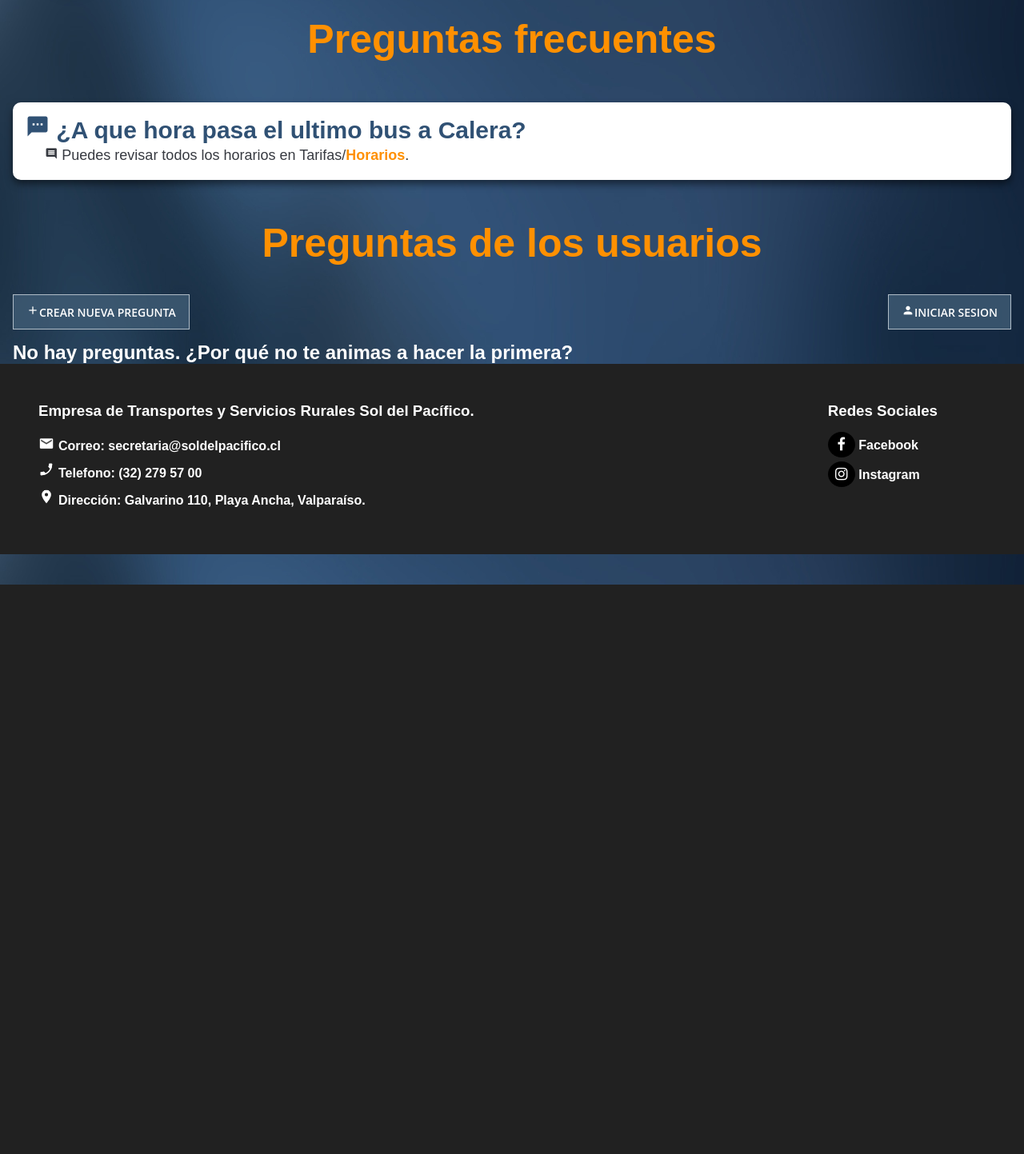
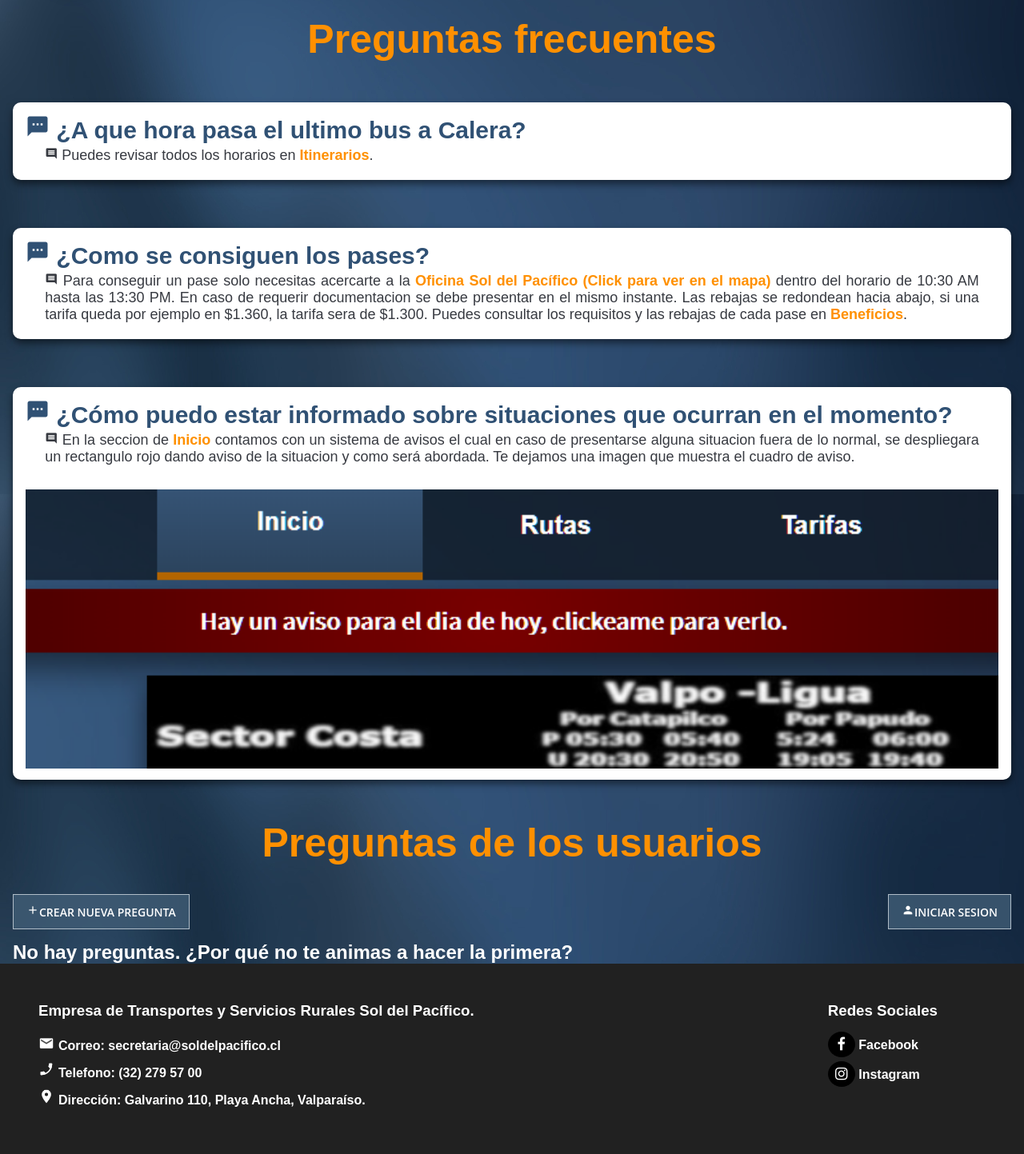
Before and after one commit to soldelpacifico/soldelpacifico.github.io, a Django app: page /preguntas in a window 1280 px wide. Shown: the part 69-1512 px from the top of the page at 80% size. Before the commit the page ends 800 px from the top, so only its background shows below. Run offline with Django 3.2, Linux system fonts and the light colour scheme; data that the repository does not hold is empty; some libraries are stand-ins or nearby versions; some web fonts are replaced.

Commit message:
Mas cambios

```diff
--- a/sol/templates/sol/beneficios.html
+++ b/sol/templates/sol/beneficios.html
@@ -7,7 +7,7 @@
     <h2>Se obtienen directamente en la
         <a class="link" href="https://www.google.cl/maps/place/Galvarino+110,+Valpara%C3%ADso,+Regi%C3%B3n+de+Valpara%C3%ADso/@-33.0265012,-71.6461921,17z/data=!3m1!4b1!4m5!3m4!1s0x9689e6b80ed13925:0x1fa79fdd955b5ebe!8m2!3d-33.0265057!4d-71.6440034">Oficina
             Sol del Pacífico</a>
-        cancelando directamente en caso que el pase lo requiera y tomandose la foto, horario de 0:30 a 13:30, confeccion
+        cancelando directamente en caso que el pase lo requiera y tomandose la foto, horario de 10:30 a 13:30, confeccion
         y entrega inmediata.
     </h2>
 </article>
--- a/sol/templates/sol/preguntas.html
+++ b/sol/templates/sol/preguntas.html
@@ -13,12 +13,46 @@
             <h2><i class="material-icons md-30">textsms</i> ¿A que hora pasa el ultimo bus a Calera?</h2>
           </div>
           <div class="col-xs-12 textPregunta">
-            <p><i class="material-icons md-16">insert_comment</i> Puedes revisar todos los horarios en Tarifas/<a
-                href="{% url 'tarifas' %}#horarios">Horarios</a>.</p>
+            <p><i class="material-icons md-16">insert_comment</i> Puedes revisar todos los horarios en <a
+                href="{% url 'rutas' %}">Itinerarios</a>.</p>
           </div>
         </div>
       </div>
     </div>
+
+    <div class="col-xs-12">
+      <div class="pregunta container">
+        <div class="row">
+          <div class="col-xs-12">
+            <h2><i class="material-icons md-30">textsms</i> ¿Como se consiguen los pases?</h2>
+          </div>
+          <div class="col-xs-12 textPregunta">
+            <p><i class="material-icons md-16">insert_comment</i> Para conseguir un pase solo necesitas acercarte a la
+              <a class="link" href="https://www.google.cl/maps/place/Galvarino+110,+Valpara%C3%ADso,+Regi%C3%B3n+de+Valpara%C3%ADso/@-33.0265012,-71.6461921,17z/data=!3m1!4b1!4m5!3m4!1s0x9689e6b80ed13925:0x1fa79fdd955b5ebe!8m2!3d-33.0265057!4d-71.6440034">Oficina Sol del Pacífico (Click para ver en el mapa)</a>
+              dentro del horario de 10:30 AM hasta las 13:30 PM. En caso de requerir documentacion se debe presentar en el mismo instante. Las rebajas se redondean hacia abajo, si una tarifa queda por ejemplo en $1.360, la tarifa sera de $1.300. Puedes consultar los requisitos y las rebajas de cada pase en
+              <a href="{% url 'beneficios' %}">Beneficios</a>.</p>
+          </div>
+        </div>
+      </div>
+    </div>
+
+    <div class="col-xs-12">
+      <div class="pregunta container">
+        <div class="row">
+          <div class="col-xs-12">
+            <h2><i class="material-icons md-30">textsms</i> ¿Cómo puedo estar informado sobre situaciones que ocurran en el momento?</h2>
+          </div>
+          <div class="col-xs-12 textPregunta">
+            <p><i class="material-icons md-16">insert_comment</i> En la seccion de
+              <a href="{% url 'index' %}">Inicio</a> contamos con un sistema de avisos el cual en caso de presentarse alguna situacion fuera de lo normal, se despliegara un rectangulo rojo dando aviso de la situacion y como será abordada. Te dejamos una imagen que muestra el cuadro de aviso.</p>
+          </div>
+          <div class="col-xs-12 imgNoticia">
+            <img src="{% static 'Images/aviso.png' %}" alt="aviso">
+          </div>
+        </div>
+      </div>
+    </div>
+
   </div>
 </article>
 
@@ -42,12 +76,12 @@
       <a href="{% url 'pregunta_new' %}" class="btnA"><i class="material-icons md-16">add</i>Crear nueva pregunta</a>
     </div>
     <div class="col-xs-4 linkLogin">
-        <a href="{% url 'mis_preguntas' %}" class="btnA"><i class="material-icons md-16">assignment_turned_in</i>Mis
-          preguntas respondidas</a>
-      </div>
+      <a href="{% url 'mis_preguntas' %}" class="btnA"><i class="material-icons md-16">assignment_turned_in</i>Mis
+        preguntas respondidas</a>
+    </div>
     <div class="col-xs-4 linkLogin">
-        <a href="{% url 'logout' %}" class="btnA"><i class="material-icons md-16">person</i>Cerrar Sesion
-          {{ user.get_username }}</a>
+      <a href="{% url 'logout' %}" class="btnA"><i class="material-icons md-16">person</i>Cerrar Sesion
+        {{ user.get_username }}</a>
     </div>
   </div>
   {% else %}
--- a/sol/urls.py
+++ b/sol/urls.py
@@ -22,7 +22,7 @@ urlpatterns = [
     path('', views.index, name="index"),
     path('itinerarios', views.rutas, name="rutas"),
     path('tarifas', views.tarifas, name="tarifas"),
-    path('beneficos', views.beneficios, name="beneficios"),
+    path('beneficios', views.beneficios, name="beneficios"),
     path('pertenencias', views.pertenencias, name="pertenencias"),
     path('conocenos', views.historia, name="historia"),
     path('preguntas', views.preguntas, name="preguntas"),
```
Also changed, not shown: sol/static/css/estilos.css (+4 -5 lines), sol/templates/sol/historia.html (+6 -5 lines), sol/static/Images/aviso.png (added), sol/static/Images/quienes.png, sol/static/Images/sala.jpeg (added).
